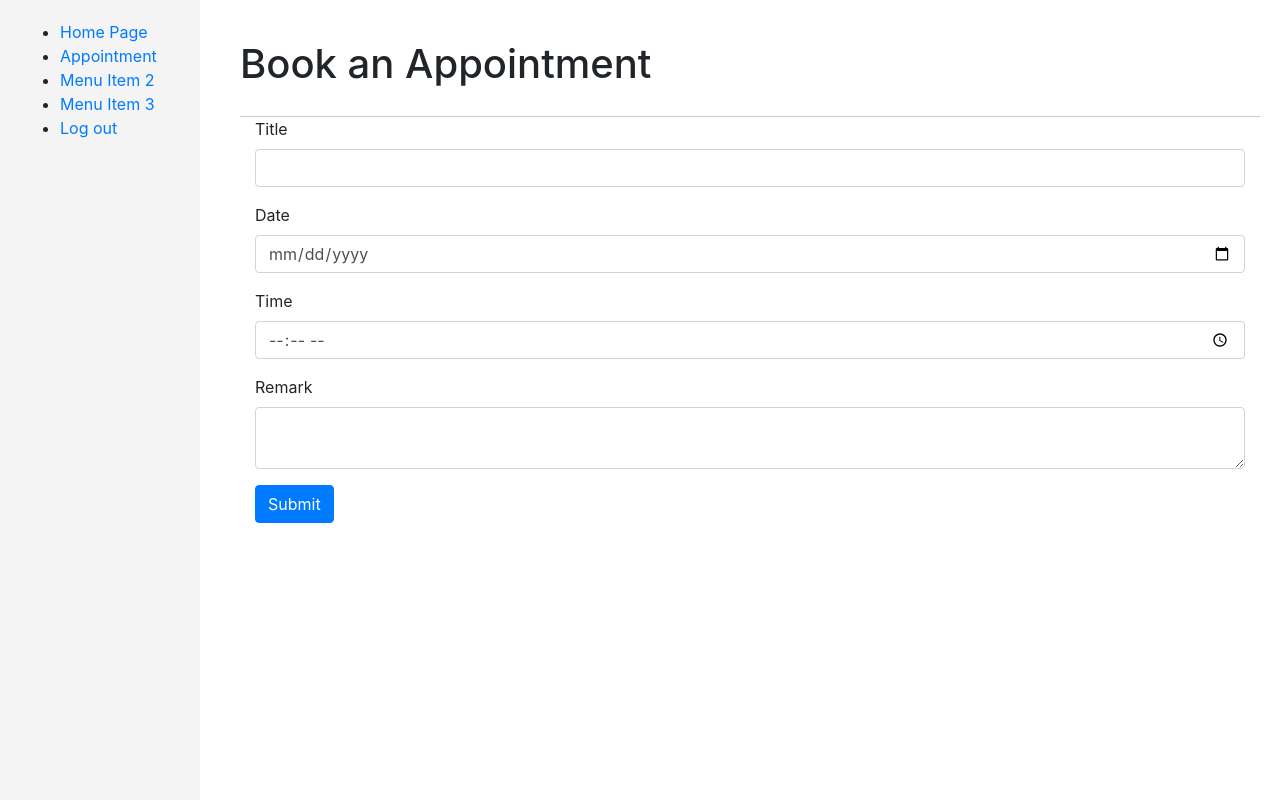
After one commit to SidOmIO/clinic_booking, a PHP site: page /patient/appointment/add.php in a window 1280 px wide. The commit adds this page. Run offline with PHP 8.4, Linux system fonts and the light colour scheme; a user stored in the database is signed in; data that the repository does not hold is empty.

Commit message:
tried to implement sidebar

```diff
--- /dev/null
+++ b/patient/appointment/add.php
@@ -0,0 +1,50 @@
+<?php
+  session_start();
+  if(!isset($_SESSION['login'])) {
+    header("location: ../../index.php");
+  }
+  include_once("../../config.php");
+?>
+<!DOCTYPE html>
+<html lang="en">
+<head>
+    <meta charset="UTF-8">
+    <meta name="viewport" content="width=device-width, initial-scale=1.0">
+    <title>Patient Page</title>
+    <link rel="stylesheet" href="../../assets/css/doctor/index.css">
+    <link href="https://stackpath.bootstrapcdn.com/bootstrap/4.5.2/css/bootstrap.min.css" rel="stylesheet">
+</head>
+<body>
+    <?php require_once('../sidebar.php');?>
+
+    <div class="main-content">
+        <header>
+            <h1>Book an Appointment</h1>
+        </header>
+
+        <section>
+            <div class="container">
+                <form action="process_form.php" method="POST">
+                    <div class="form-group">
+                        <label for="title">Title</label>
+                        <input type="text" class="form-control" id="title" name="title">
+                    </div>
+                    <div class="form-group">
+                        <label for="date">Date</label>
+                        <input type="date" class="form-control" id="date" name="date">
+                    </div>
+                    <div class="form-group">
+                        <label for="time">Time</label>
+                        <input type="time" class="form-control" id="time" name="time">
+                    </div>
+                    <div class="form-group">
+                        <label for="remark">Remark</label>
+                        <textarea class="form-control" id="remark" name="remark"></textarea>
+                    </div>
+                    <button type="submit" class="btn btn-primary">Submit</button>
+                </form>
+            </div>
+        </section>
+    </div>
+</body>
+</html>
--- /dev/null
+++ b/patient/sidebar.php
@@ -0,0 +1,32 @@
+<?php
+// Get the current directory path
+$current_path = dirname($_SERVER['PHP_SELF']);
+
+$appointment_string = "appointment/view.php";
+
+// Split the strings into arrays using "/"
+$parts1 = explode("/", $current_path);
+$parts2 = explode("/", $appointment_string);
+
+// Find the index of the matching word in $parts1
+$matching_index = array_search($parts2[0], $parts1);
+
+if ($matching_index !== false) {
+    $result = implode("/", array_slice($parts1, 0, $matching_index)).'/'.$appointment_string;
+} else {
+    $result = $appointment_string;
+}
+
+// Sidebar content
+?>
+<div class="sidebar">
+        <!-- Sidebar content -->
+        <ul>
+            <li><a href="<?php echo $result; ?>">Home Page</a></li>
+            <li><a href="<?php echo $result; ?>">Appointment</a></li>
+            <li><a href="#">Menu Item 2</a></li>
+            <li><a href="#">Menu Item 3</a></li>
+            <li><a href="../logout.php">Log out</a></li>
+            <!-- Add more sidebar links as needed -->
+        </ul>
+    </div>
```
Also changed, not shown: assets/css/patient/index.css (+24 -0 lines), patient/appointment/view.php (added, +71 -0 lines), patient/index.php (+1 -10 lines), patient/appointment/update.php (added).
